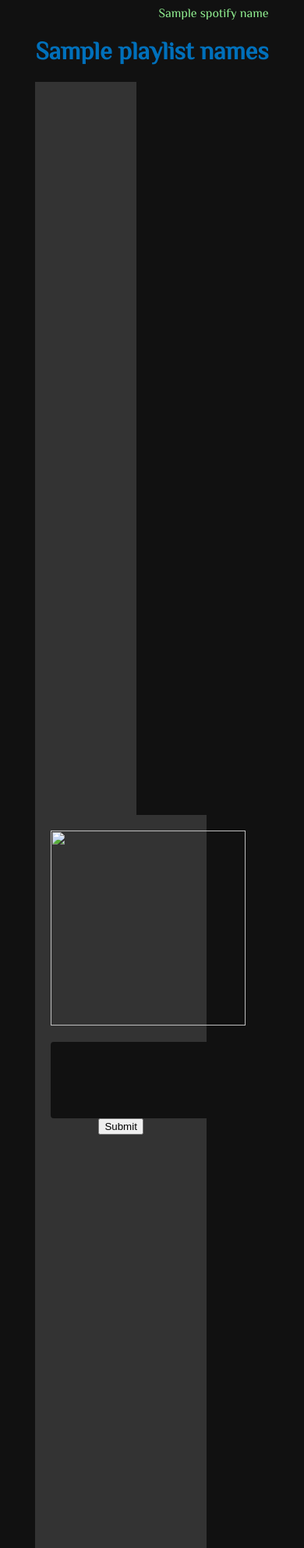
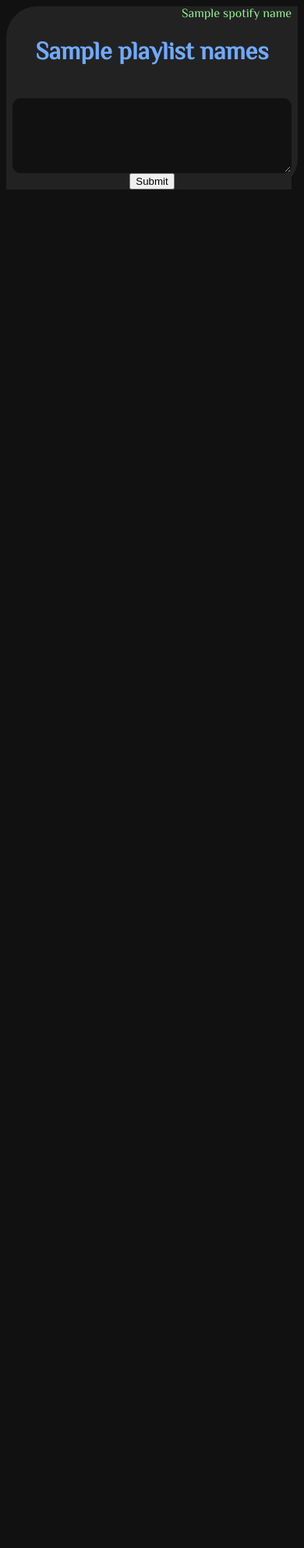
Before and after one commit to Strangework/strangework.net, a Flask app: template templates/xee.html in a window 390 px wide; the page is wider, and only the part inside the window is pictured. Shown: that part at 78% size. After the commit the page ends 243 px from the top of that part, so only its background shows below. Run offline with Flask 2, Linux system fonts and the light colour scheme; the template is opened without the code that fills it: most values are stand-ins (such as "Sample title", 1, 10 or a date in 2020).

Commit message:
Replaced design with a mobile prototype

```diff
--- a/static/xee.css
+++ b/static/xee.css
@@ -6,38 +6,46 @@ body {
 }
 
 h1 {
-  color: #0070BB;
+  color: #70AAFF;
 }
 
 h2 {
-  color: #0070BB;
+  color: #70AAFF;
 }
 
 p {
-  color: #0070BB;
+  color: #70AAFF;
 }
 
 b {
-  color: #0070BB;
+  color: #70AAFF;
 }
 
 a.track {
   text-decoration: none;
-  color: #0070BB;
+  color: #70AAFF;
+}
+
+div#wrapper {
+  padding: 0px 8px 0px 8px ;
+  background-color: #222222;
+  border-radius: 40px 0px 40px 0px;
 }
 
 div#navbar {
-  float: left;
-  width: 30%;
-  height: 900px;
+  width: 100%;
   background-color: #333333;
-  padding: 20px;
 }
 
 div#action {
-  float: left;
-  width: 60%;
-  height: 900px;
-  background-color: #333333;
-  padding: 20px;
+  width: 100%;
+  background-color: #222222;
 }
+
+textarea#comment-submission {
+  width: 100%;
+  background-color:#111111;
+  color: #70AAFF;
+  border: 1px solid #111111;
+  border-radius: 10px;
+}
--- a/templates/xee.html
+++ b/templates/xee.html
@@ -1,29 +1,32 @@
 <html>
   <head>
     <title>(x)ee</title>
+    <meta name="viewport" content="width=device-width, initial-scale=1.0">
     <link rel="stylesheet" href="{{ url_for('static', filename='xee.css') }}">
     <script src="https://ajax.googleapis.com/ajax/libs/jquery/3.3.1/jquery.min.js"></script>
   </head>
   <body>
-    <div style="margin:auto;width:80%">
+    <div id="wrapper">
       <p align="right" style="color:#90EE90">{{ spotify_name }}</p>
       <center>
       <h1>{{ playlist_names }}</h1>
       </center>
-      <div id="navbar">
-      </div>
       <div id="action">
         <center>
-          <img id="cover_art" src="" height="250" width="250"></img>
+          <img id="cover_art" src="" style="max-width:60%;height:auto"></img>
           <h1 id="title"></h1>
           <h2 id="artist"></h2>
         </center>
         <div id="comments"></div>
         <center>
-          <textarea id="comment-submission" rows="6" cols = "80" style="background-color:#111111;color:#0070BB;border:2px solid #111111;border-radius:4px"></textarea>
+          <textarea id="comment-submission" rows="6"></textarea>
           </br>
           <button onclick="submitComment()">Submit</button>
         </center>
+      </div>
+      <div id="navbar">
+      </div>
+    </div>
     <script>
       var tracks = JSON.parse('{{ tracks | tojson | safe }}');
       console.log(tracks)
@@ -31,8 +34,8 @@
         $('#navbar').append('<a class="track" href="javascript:selectTrack('+i+');"><b>'+tracks[i].title+'</b> by <b>'+tracks[i].artist+'</b></p>');
       }
       // !! : How to avoid global variable?
-          var CURR_TRACK = 0;
-          selectTrack(0);
+      var CURR_TRACK = tracks.length-1;
+      selectTrack(tracks.length-1);
 
 
       function selectTrack(ndx) {
@@ -77,7 +80,5 @@
         });
       }
     </script>
-      </div>
-    </div>
   </body>
 </html>
```
Lines whose indentation alone changed are shown as unchanged.
